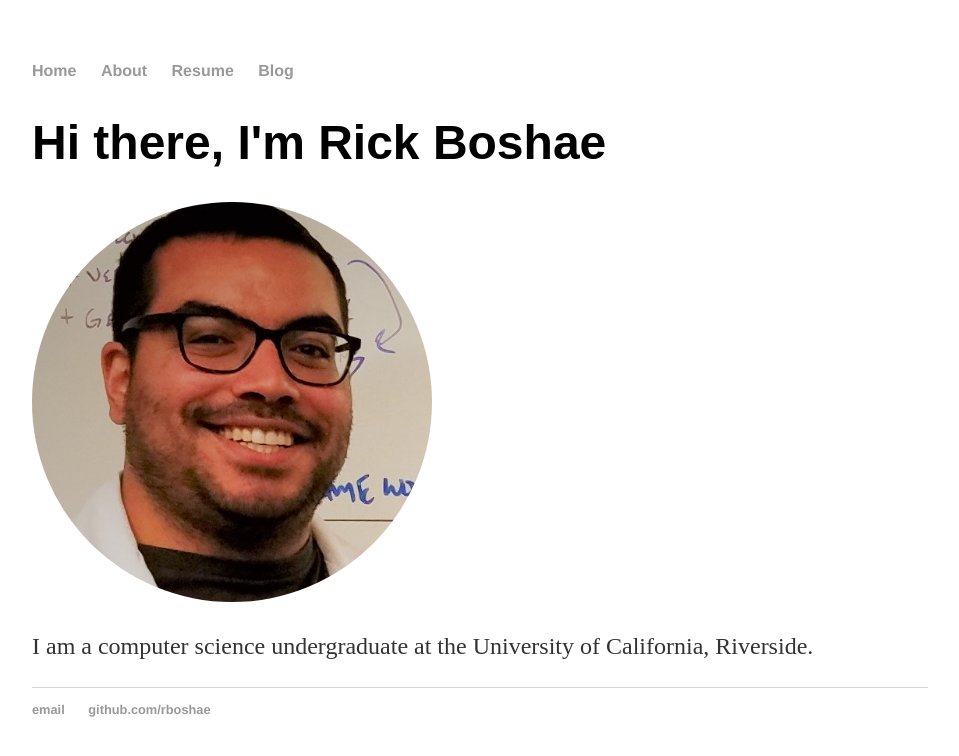
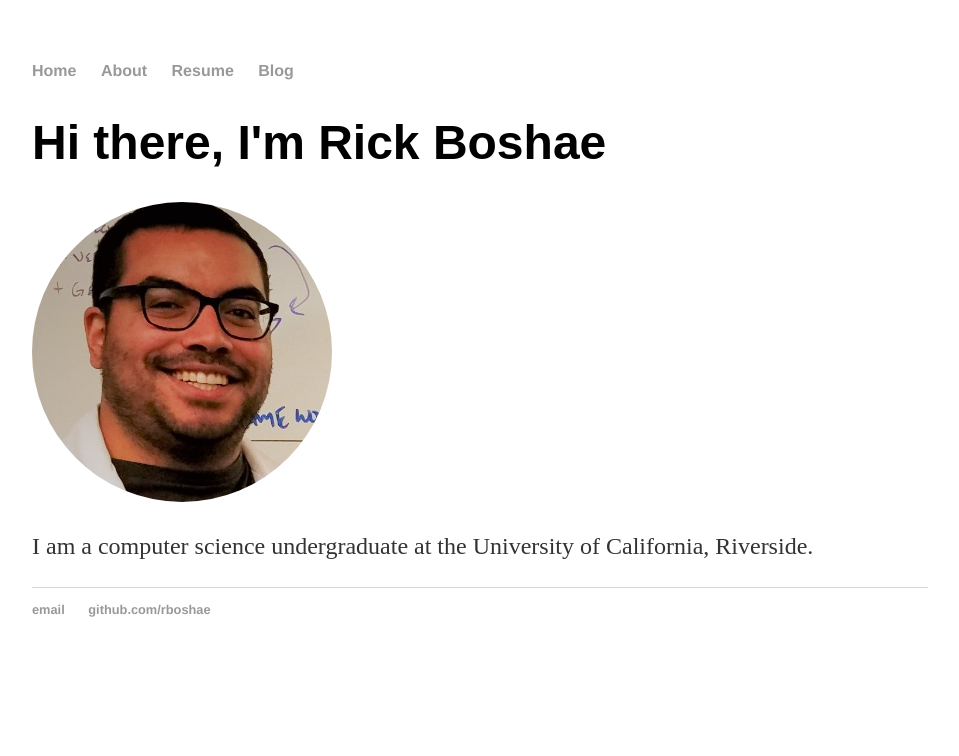
Before and after one commit to RBoshae/Personal-Website-1, a Jekyll site: the page built from index.html, in a window 1280 px wide. Shown: the top 756 px of the page, without its empty margins (160-1119 px from the left). Built offline with Jekyll 4.4.1, drawn with Linux system fonts in a browser that asks for light colours.

Commit message:
Modified Profile Picture

```diff
--- a/index.html
+++ b/index.html
@@ -4,6 +4,6 @@ title: Rick Boshae
 ---
 <div class="blurb">
     <h1> Hi there, I'm Rick Boshae</h1>
-    <img class="img-circle" src="images/profile-picture.jpg" alt="Profile Picture" height="400px" width="400px" >
+    <img class="img-circle" src="images/profile-picture.jpg" alt="Profile Picture" height="300px" width="300px" >
     <p> I am a computer science undergraduate at the University of California, Riverside.<a href="/about"Read more about my life...</a></p>
 </div><!-- /.blurb -->
```
